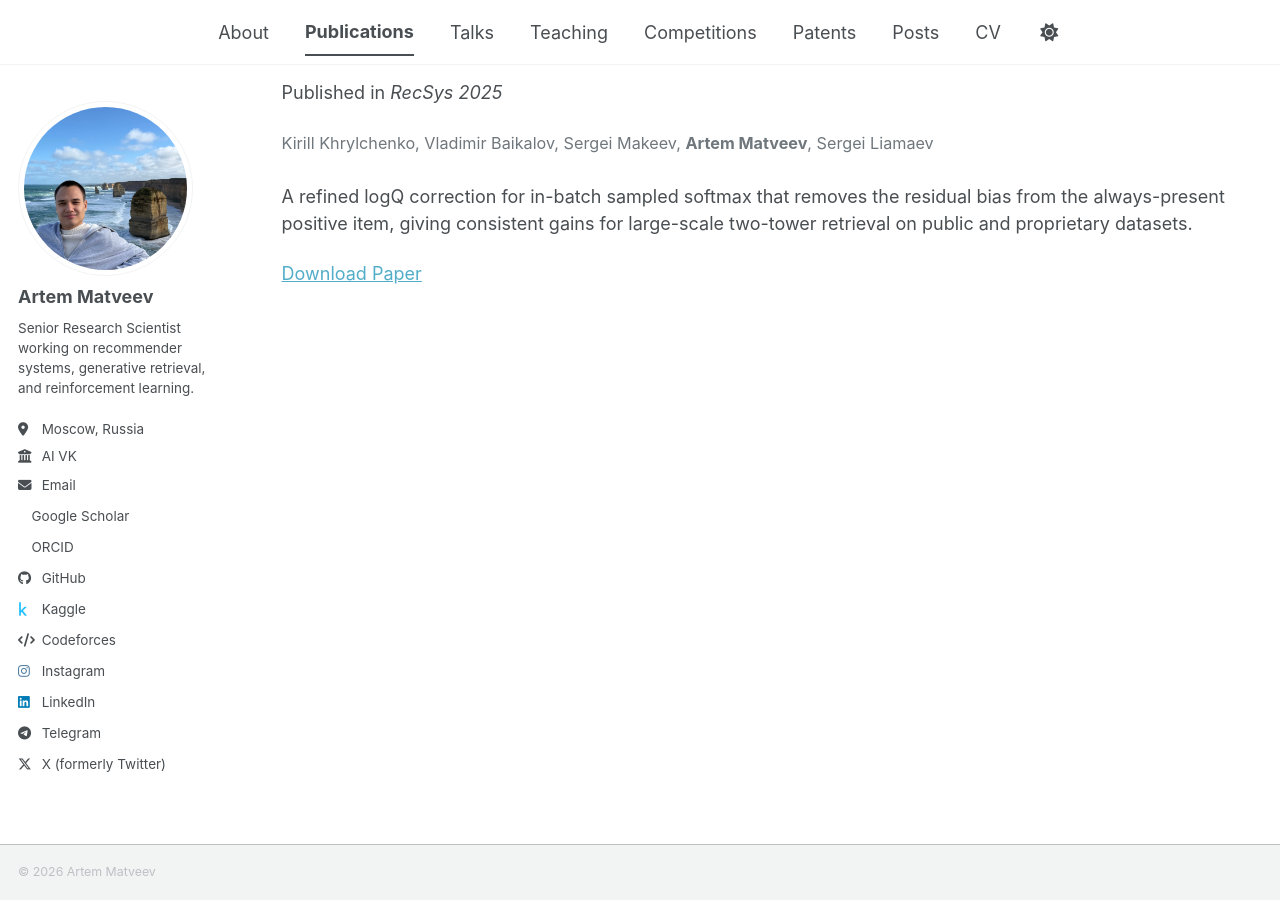
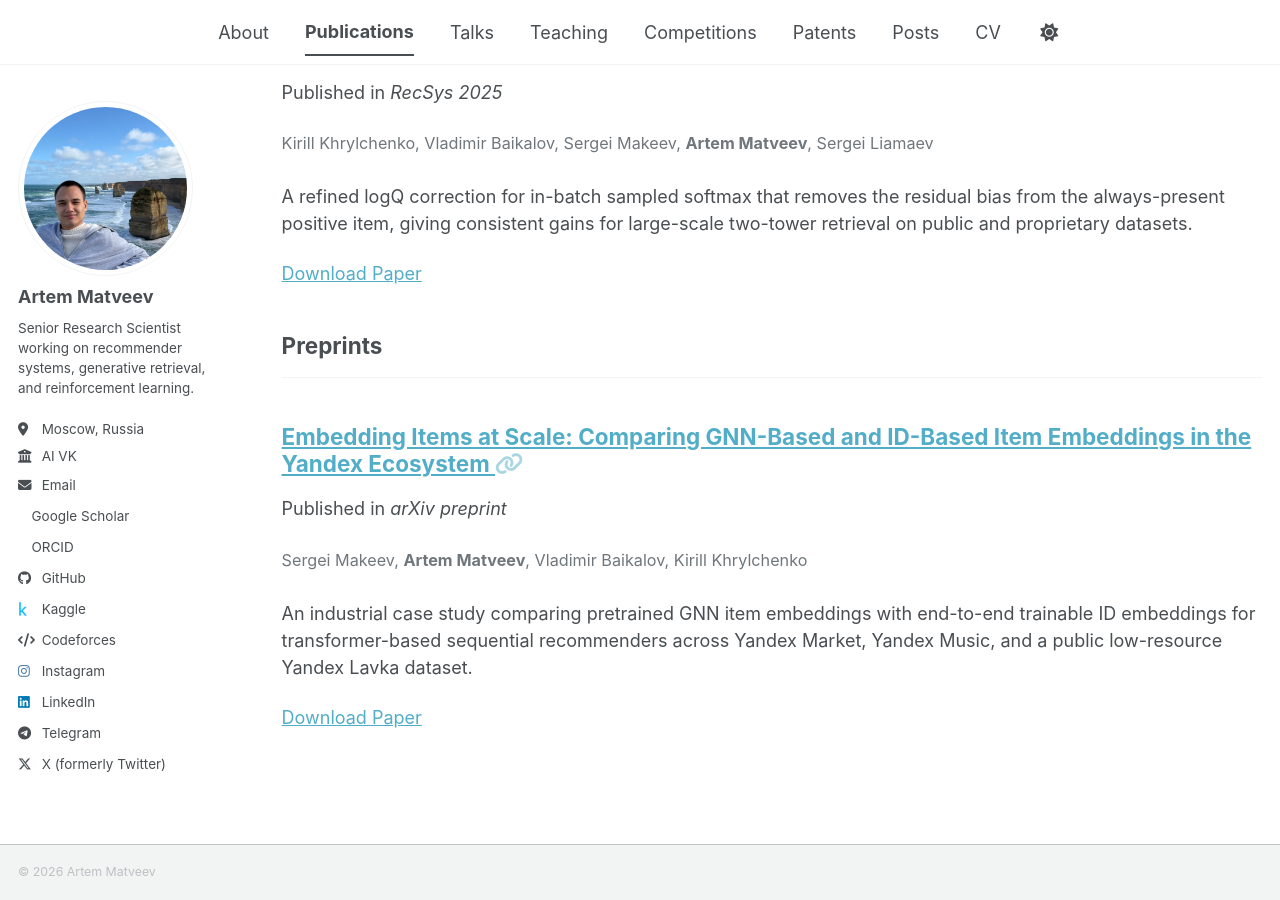
Before and after one commit to matfu-pixel/matfu-pixel.github.io, a Jekyll site: the page built from _pages/publications.html, in a window 1280 px wide and 900 px high, scrolled down 1250 px. Built offline with Jekyll 4.4.1, drawn with Linux system fonts in a browser that asks for light colours; a style sheet for code colours, icons or effects is not loaded.

Commit message:
Add "Embedding Items at Scale" preprint, update CV
New arXiv preprint (2607.26365) comparing GNN-based and ID-based item
embeddings. Filed under a new "preprints" publication category so it is
not listed alongside peer-reviewed conference papers, and refreshed
files/cv.pdf with the entry added.

Co-Authored-By: Claude Opus 5 <noreply@anthropic.com>

```diff
--- a/_config.yml
+++ b/_config.yml
@@ -88,6 +88,8 @@ author:
 publication_category:
   conferences:
     title: 'Selected Publications'
+  preprints:
+    title: 'Preprints'
 
 # Site Settings
 teaser                   :  # filename of teaser fallback teaser image placed in /images/ for social media previews
--- /dev/null
+++ b/_publications/2026-07-29-embedding-items-at-scale.md
@@ -0,0 +1,13 @@
+---
+title: "Embedding Items at Scale: Comparing GNN-Based and ID-Based Item Embeddings in the Yandex Ecosystem"
+collection: publications
+category: preprints
+permalink: /publication/2026-embedding-items-at-scale
+excerpt: '<span style="color:#6f777d;font-size:0.9em">Sergei Makeev, <b>Artem Matveev</b>, Vladimir Baikalov, Kirill Khrylchenko</span><br /><br />An industrial case study comparing pretrained GNN item embeddings with end-to-end trainable ID embeddings for transformer-based sequential recommenders across Yandex Market, Yandex Music, and a public low-resource Yandex Lavka dataset.'
+date: 2026-07-29
+venue: 'arXiv preprint'
+link: 'https://arxiv.org/abs/2607.26365'
+paperurl: 'https://arxiv.org/abs/2607.26365'
+---
+
+Transformer-based sequential recommenders depend heavily on the item embedding strategy: item embeddings can either be pretrained separately or learned end-to-end with the transformer. This case study compares pretrained industrial graph neural network item embeddings with end-to-end trainable item embeddings from both a cost and a quality perspective, across two mature production recommender systems at Yandex (Yandex Market and Yandex Music) and a low-resource dataset sampled from Yandex Lavka production logs, for which the data and code are publicly available. A separate pretraining stage helps when training data is limited, but provides no worthwhile benefit for large-scale models trained on extensive datasets.
```
Also changed, not shown: 1 other file.
